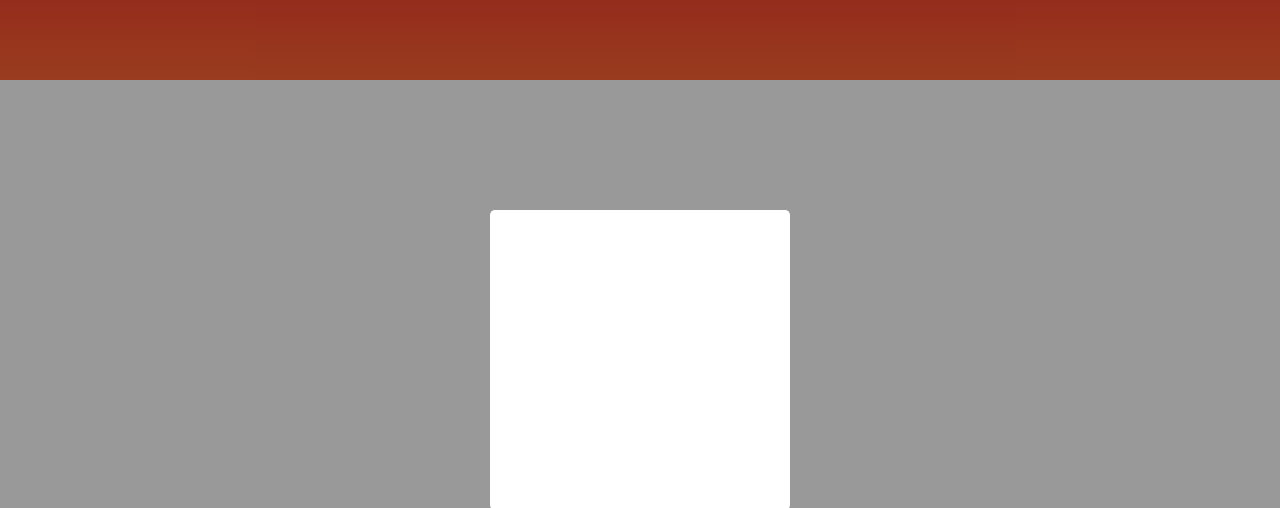
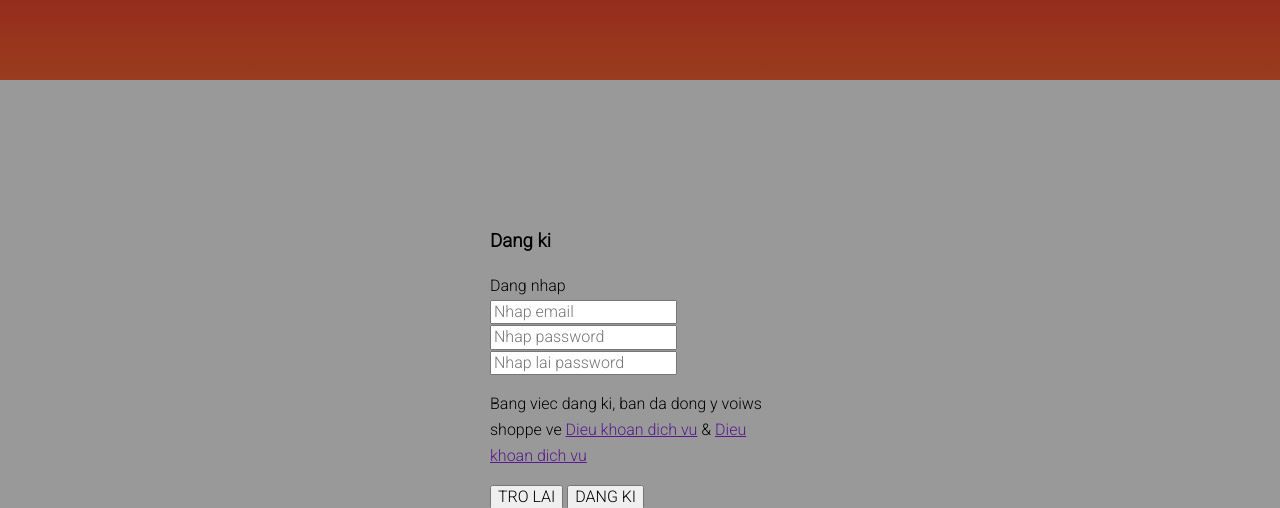
Before and after one commit to duyvo689/web_shop, a plain HTML site: page index.html in a window 1280 px wide. Shown: the part 40-548 px from the top of the page. Drawn offline with nearby package versions, Linux system fonts and the light colour scheme.

Commit message:
html form Dang ki

```diff
--- a/assets/css/base.css
+++ b/assets/css/base.css
@@ -62,7 +62,6 @@ html {
 .modal__body {
     width: 300px;
     height: 300px;
-    background: var(--white-color);;
     margin: auto;
     position: relative;
     z-index: 1;
--- a/index.html
+++ b/index.html
@@ -125,6 +125,48 @@
             <div class="modal__body">
                 <div class="modal__inner">
 
+                    <!-- Authen form -->
+                    <div class="aut-form">
+                        <div class="aut-form__header">
+                            <h3 class="auth-form__heading">Dang ki</h3>
+                            <span class="auth-form__switch-btn">Dang nhap</span>
+                        </div>
+                        <div class="auth-form__fotm">
+                            <div class="au-form__group">
+                                <input type="text" class="auth-form__input" placeholder="Nhap email">
+                            </div>
+                            <div class="au-form__group">
+                                <input type="password" class="auth-form__input" placeholder="Nhap password">
+                            </div>
+                            <div class="au-form__group">
+                                <input type="password" class="auth-form__input" placeholder="Nhap lai password">
+                            </div>
+                        </div>
+
+                        <div class="aut-form__aside">
+                            <p class="aut-form__policy-text">
+                                Bang viec dang ki, ban da dong y voiws shoppe ve
+                                <a href="" class="aut-form__policy-link">Dieu khoan dich vu</a> &
+                                <a href="" class="aut-form__policy-link">Dieu khoan dich vu</a>
+                            </p>
+                        </div>
+                        <div class="auth-form__controls">
+                            <button class="btn">TRO LAI</button>
+                            <button class="btn btn--primary">DANG KI</button>
+                        </div>
+                        <div class="auth-form_socials">
+                            <a href="" class="btn btn--with-icon">
+                                <i class="fab fa-facebook-square"></i>
+                                Ket noi voi Facebook
+                            </a>
+                            <a href="" class="btn btn--with-icon">
+                                <i class="fab fa-google"></i>
+                                Ket noi voi Google
+                            </a>
+                        </div>
+
+                    </div>
+
                 </div>
             </div>
         </div>
```
